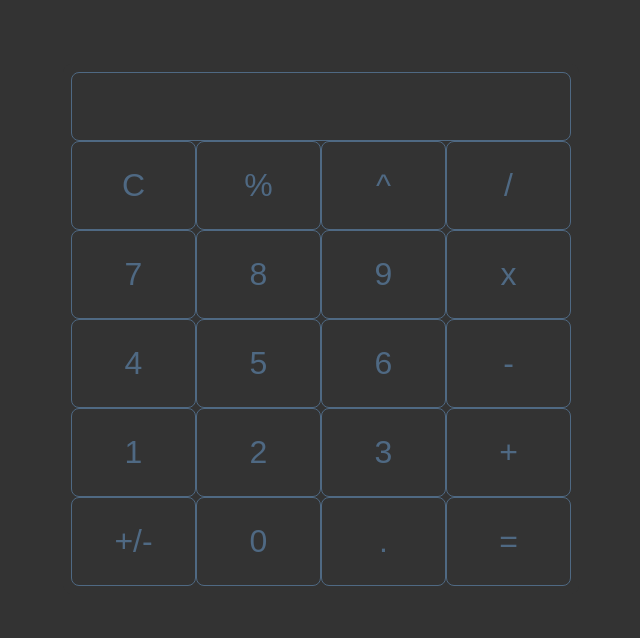
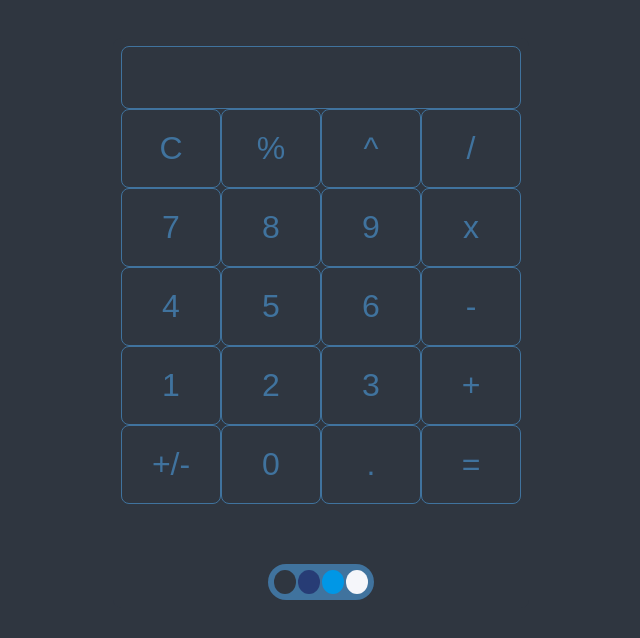
Before and after one commit to vandyand/React_Calculator, a React (Create React App) app: page / in a window 1280 px wide. Shown: the top 638 px of the page, without its empty margins (319-959 px from the left). Built offline with nearby package versions, Linux system fonts and the light colour scheme.

Commit message:
Added color templates

```diff
--- a/src/App.css
+++ b/src/App.css
@@ -1,73 +1,130 @@
-*{
-    --primary:#333;
-    --primary-light:#444;
-    --secondary: rgb(79, 105, 131);
-    --secondary-light: rgb(102, 136, 170);
-    --tertiary:rgb(180, 134, 110);
-    --tertiary-light:#FFD6C0;
-    --quaternary:#3C6E71;
-    --quaternary-light:rgb(168, 230, 235);
-
-    margin:0px;
-    padding:0px;
+* {
+    --theme-dark: rgb(47, 54, 64);
+    --theme-light-blue: rgb(0, 151, 230);
+    --theme-blue:  rgb(39, 60, 117);
+    --theme-light: rgb(245, 246, 250);
+    margin: 0px;
+    padding: 0px;
     background-color: var(--primary);
 }
 
-.App{
-    display:flex;
-    flex-direction:column;
-    align-items:center;
-    width:50%;
-    max-width:500px;
-    margin:auto;
-    margin-top:5%;
-    background-color:var(--primary);
-    border: 8px solid var(--primary);
-    border-radius:8px;
+.theme-dark {
+    --primary: var(--theme-dark);
+    --primary-light: rgb(53, 59, 72);
+    --secondary: rgb(64, 115, 158);
+    --secondary-light: rgb(72, 126, 176);
 }
 
-.display{
-    background-color:var(--primary);
-    color:var(--secondary);
-    border:1px solid var(--secondary);
-    border-radius: 0.25em;
-    box-sizing:border-box;
-    width:100%;
-    padding:3%;
-    min-height:38px;
-    text-align:right;
-    word-wrap: break-word;
-    font-size:200%;
+.theme-light-blue {
+    --primary: var(--theme-light-blue);
+    --primary-light: rgb(0, 168, 255);
+    --secondary: rgb(220, 221, 225);
+    --secondary-light: rgb(245, 246, 250);
 }
 
-.row{
-    display:flex;
-    flex-direction:row;
-    width:100%;
-    background-color:var(--primary);
+.theme-blue {
+    --primary: var(--theme-blue);
+    --primary-light: rgb(67, 92, 161);
+    --secondary: rgb(113, 128, 147);
+    --secondary-light: rgb(127, 143, 166);
 }
 
-.button{
-    background-color: var(--primary);
-    color:var(--secondary);
-    border:1px solid var(--secondary);
-    border-radius:0.25em;
-    padding:3%;
-    padding-top:5%;
-    padding-bottom:5%;
-    width:25%;
-    font-size:200%;
+.theme-light {
+    --primary: var(--theme-light);
+    --primary-light: rgb(236, 237, 241);
+    --secondary: rgb(156, 136, 255);
+    --secondary-light: rgb(140, 122, 230);
 }
 
-.button:hover{
-    background-color:var(--primary-light);
-    color:var(--secondary-light);
+.App {
+    display: flex;
+    flex-direction: column;
+    align-items: center;
+    width: 50%;
+    max-width: 400px;
+    margin: auto;
+    margin-top: 3%;
+    background-color: var(--primary);
+    border: 8px solid var(--primary);
+    border-radius: 8px;
 }
 
-.button:active{
-    background-color:var(--secondary);
+.display {
+    background-color: var(--primary);
+    color: var(--secondary);
+    border: 1px solid var(--secondary);
+    border-radius: 0.25em;
+    box-sizing: border-box;
+    width: 100%;
+    padding: 3%;
+    min-height: 38px;
+    text-align: right;
+    word-wrap: break-word;
+    font-size: 200%;
+}
+
+.row {
+    display: flex;
+    flex-direction: row;
+    width: 100%;
+    background-color: var(--primary);
+}
+
+.button {
+    background-color: var(--primary);
+    color: var(--secondary);
+    border: 1px solid var(--secondary);
+    border-radius: 0.25em;
+    padding: 3%;
+    padding-top: 5%;
+    padding-bottom: 5%;
+    width: 25%;
+    font-size: 200%;
+}
+
+.button:hover {
+    background-color: var(--primary-light);
+    color: var(--secondary-light);
+}
+
+.button:active {
+    background-color: var(--secondary);
 }
 
 button:focus {
-    outline:0;
+    outline: 0;
 }
+
+.themes{
+    margin-top: 15%;
+    display:flex;
+    padding: 5px;
+    border-radius: 1.5em;
+    background-color: var(--secondary);
+}
+
+.themes * {
+    margin:1%;
+}
+
+.theme:nth-child(1) {
+    background-color: var(--theme-dark);
+}
+
+.theme:nth-child(2) {
+    background-color: var(--theme-blue);
+}
+
+.theme:nth-child(3) {
+    background-color: var(--theme-light-blue);
+}
+
+.theme:nth-child(4) {
+    background-color: var(--theme-light);
+}
+
+.circle {
+    width: 1.5em;
+    height: 1.5em;
+    border-radius: 50%;
+}
--- a/src/App.js
+++ b/src/App.js
@@ -19,31 +19,41 @@ class App extends React.Component {
       "number": ''
     }
 
+    this.themes = ['theme-dark', 'theme-blue', 'theme-light-blue', 'theme-light'];
+
     this.current_number = ''
     this.State = 0
-    this.display = '\u00a0'
+    this.display = '\u00a0';
+
+    this.current_theme = localStorage.getItem('theme')
+    if (this.current_theme) {
+      document.documentElement.className = this.current_theme
+    } else {
+      document.documentElement.className = 'theme-dark'
+    }
   }
 
   keyboardPressed = (event) => {
-    if(event.key === 'Enter'){
+    console.log(event.key)
+    if (event.key === 'Enter') {
       event.preventDefault()
       this.keyPressed('=')
-    } else if(event.key === 'c'){
+    } else if (event.key === 'c') {
       this.keyPressed('C')
-    } else if(event.key === '*'){
+    } else if (event.key === '*') {
       this.keyPressed('x')
-    } else if('1234567890+-x/^%.='.split('').includes(event.key)){
+    } else if ('1234567890+-x/^%.='.split('').includes(event.key)) {
       this.keyPressed(event.key)
     }
   }
 
   keyPressed = (key) => {
-    let transitioned = this.stateTransitions(key)
-    this.display = this.outputUpdate(key, transitioned)
+    let transitioned = this.transitionEquations(key)
+    this.display = this.stateEquations(key, transitioned)
     this.forceUpdate()
   }
 
-  stateTransitions = (key) => {
+  transitionEquations = (key) => {
     let keyIsNumber = '1234567890.'.split('').includes(key)
     let keyIsOperator = '+-x/^'.split('').includes(key)
     let keyIsSpecialOperator = key === '+/-' || key === '%'
@@ -88,7 +98,7 @@ class App extends React.Component {
     return tempState !== this.State
   }
 
-  outputUpdate = (key, transitioned) => {
+  stateEquations = (key, transitioned) => {
     let keyIsNumber = '1234567890.'.split('').includes(key)
     let keyIsOperator = '+-x/^'.split('').includes(key)
     let keyIsSpecialOperator = key === '+/-' || key === '%'
@@ -151,48 +161,16 @@ class App extends React.Component {
     }
   }
 
-
-  // formatOutput = (raw) => {
-
-  //   let rtnStr = ''
-
-  //   if (String(raw).indexOf('.') > -1) {
-  //     let vals = String(raw).split('.')
-  //     let ind9s = vals[1].indexOf('999999999999')
-  //     let ind0s = vals[1].indexOf('000000000000')
-
-  //     if (ind9s > -1) {
-  //       if (ind9s === 0) {
-  //         vals[0] = String(Number(vals[0]) + 1)
-  //         vals[1] = ''
-  //       } else {
-  //         vals[1] = String(Number(vals[1].slice(0, ind9s)) + 1)
-  //       }
-  //     }
-
-  //     if (ind0s > -1) {
-  //       vals[1] = vals[1].slice(0, ind0s)
-  //     }
-
-  //     rtnStr = vals[1] || !this.lookingForSecondVal ? vals.join('.') : vals[0]
-  //   } else {
-  //     rtnStr = raw
-  //   }
-
-  //   return rtnStr
-
-  // }
+  setTheme = (themeName) => {
+    localStorage.setItem('theme', themeName);
+    document.documentElement.className = themeName;
+  }
 
   render() {
     console.log(`current number: ${this.current_number}, st_op.op: ${this.staging_operation.operator}, st_op.num: ${this.staging_operation.number}, state: ${this.State}, display: ${this.display}`)
 
     return (
-      <div className="App">
-        {/* {() => this.ComponentA} */}
-
-      {/* <KeyboardEventHandler
-        handleKeys={['1', '2', '3', '4','5','6','7','8','9','0','C','+','-','x','/','^','%','=','']}
-        onKeyEvent={(key) => this.keyPressed(key)} /> */}
+        <div autoFocus className="App" onKeyDown={(e) => this.keyboardPressed(e)}>
 
           <div className="row">
             <div className='display'>{this.display}</div>
@@ -203,7 +181,7 @@ class App extends React.Component {
               <div key={idx.toString()} className="row">
                 {valList.map(val => {
                   return (
-                  <button autoFocus key={val} className="button" onClick={() => this.keyPressed(val)} onKeyPress={(e) => this.keyboardPressed(e)}>
+                    <button autoFocus key={val} className="button" onClick={() => this.keyPressed(val)}>
                       {val}
                     </button>
                   )
@@ -211,6 +189,13 @@ class App extends React.Component {
               </div>
             )
           })}
+          <div className="themes">
+            {this.themes.map((val, ind) => {
+              return (
+                <div key={ind} className="theme circle" onClick={() => this.setTheme(val)}>&nbsp;</div>
+              )
+            })}
+          </div>
         </div>
     );
   }
```
Lines whose indentation alone changed are shown as unchanged.
